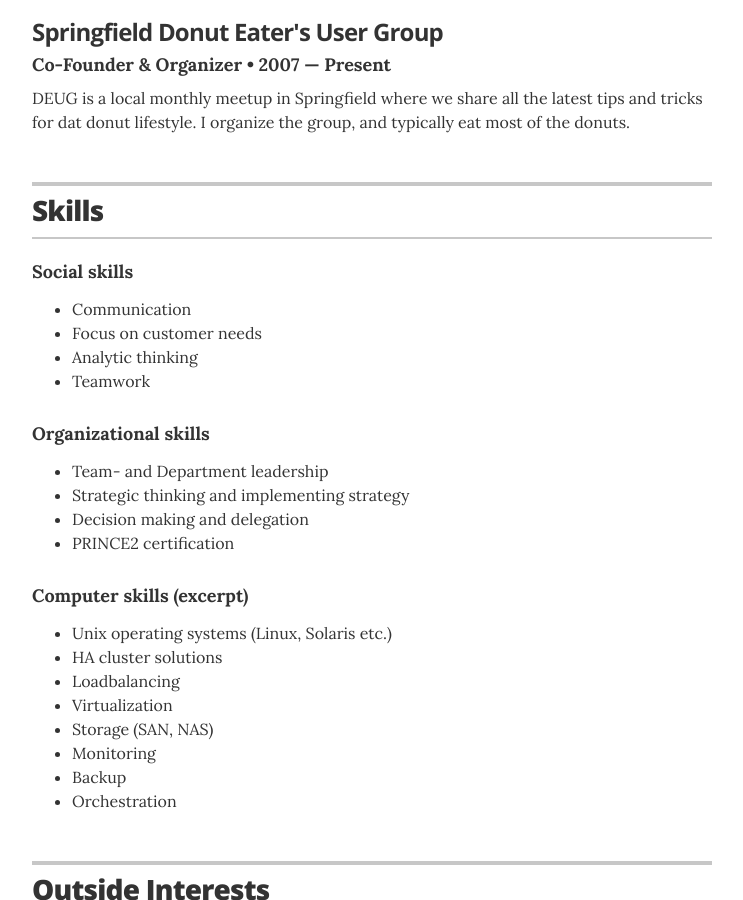
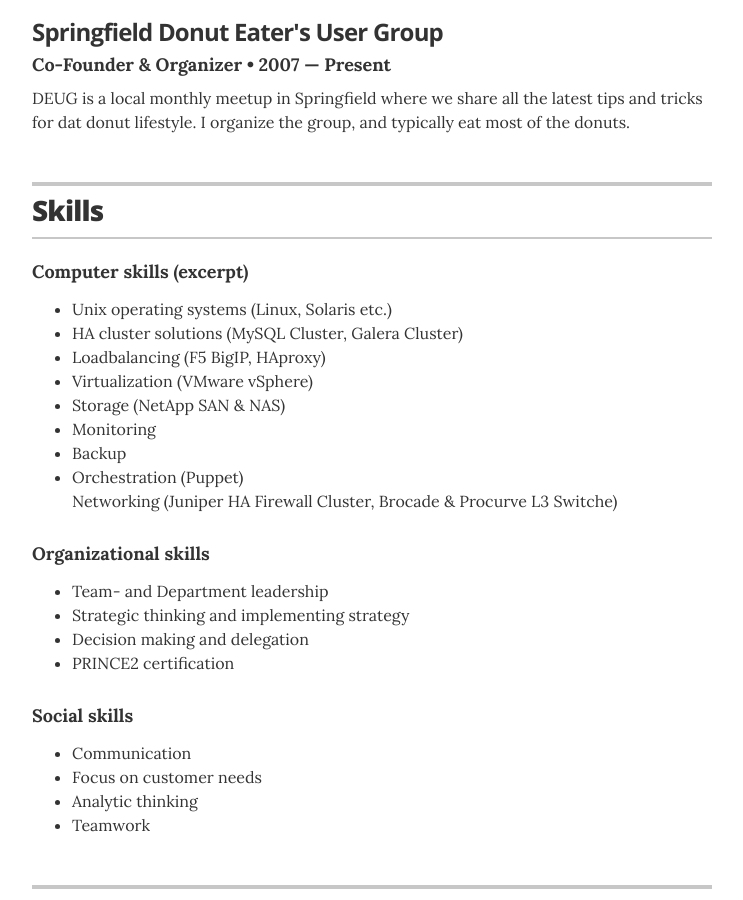
Before and after one commit to lostops/lostops.github.io, a Jekyll site: the page built from index.html, in a window 1280 px wide and 900 px high, scrolled down 2031 px. Shown: the whole window, without its empty margins (268-1011 px from the left). Built offline with Jekyll 4.4.1, drawn with Linux system fonts in a browser that asks for light colours.

Commit message:
Update skills.yml

```diff
--- a/_data/skills.yml
+++ b/_data/skills.yml
@@ -1,12 +1,12 @@
 # Skills
-# Social skills
-- skill: Social skills
-  description: <ul class="resume-item-list"><li>Communication</li><li>Focus on customer needs</li><li>Analytic thinking</li><li>Teamwork</li></ul>
+# Computer skills
+- skill: Computer skills (excerpt)
+  description: <ul class="resume-item-list"><li>Unix operating systems (Linux, Solaris etc.)</li><li>HA cluster solutions (MySQL Cluster, Galera Cluster)</li><li>Loadbalancing (F5 BigIP, HAproxy)</li><li>Virtualization (VMware vSphere)</li><li>Storage (NetApp SAN & NAS)</li><li>Monitoring</li><li>Backup</li><li>Orchestration (Puppet)</li>Networking (Juniper HA Firewall Cluster, Brocade & Procurve L3 Switche)</ul>
 
 # Organizational skills
 - skill: Organizational skills
   description: <ul class="resume-item-list"><li>Team- and Department leadership</li><li>Strategic thinking and implementing strategy</li><li>Decision making and delegation</li><li>PRINCE2 certification</li></ul>
 
-# Computer skills
-- skill: Computer skills (excerpt)
-  description: <ul class="resume-item-list"><li>Unix operating systems (Linux, Solaris etc.)</li><li>HA cluster solutions</li><li>Loadbalancing</li><li>Virtualization</li><li>Storage (SAN, NAS)</li><li>Monitoring</li><li>Backup</li><li>Orchestration</li></ul>
+# Social skills
+- skill: Social skills
+  description: <ul class="resume-item-list"><li>Communication</li><li>Focus on customer needs</li><li>Analytic thinking</li><li>Teamwork</li></ul>
```
